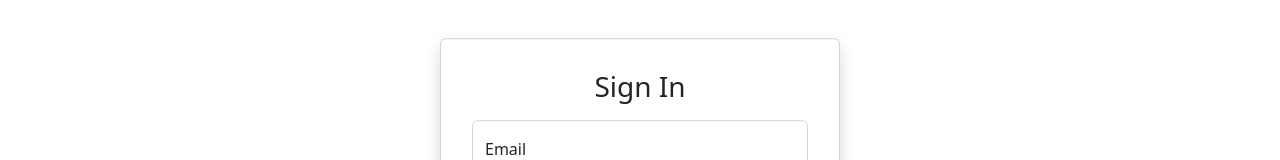
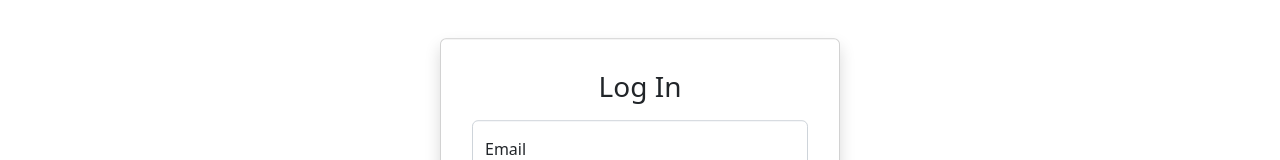
Before and after one commit to paul3bin/Favorite-Stocks-Watcher, a React (Create React App) app in the folder frontend/: page /login in a window 1280 px wide. Shown: the part 175-335 px from the top of the page. Built offline with nearby package versions, Linux system fonts and the light colour scheme.

Commit message:
minor changes

```diff
--- a/frontend/src/components/Nav.js
+++ b/frontend/src/components/Nav.js
@@ -6,7 +6,7 @@
 
 export function Nav(props) {
   const [cookies, setCookie, removeCookie] = useCookies(["token"]);
-  const isAuthenticated = cookies["token"];
+  const isAuthenticated = cookies.token;
 
   return isAuthenticated ? (
     <nav
--- a/frontend/src/pages/PageNotFound.js
+++ b/frontend/src/pages/PageNotFound.js
@@ -7,7 +7,7 @@
   document.title = "FSW | Page Not Found";
 
   const [cookies] = useCookies(["token"]);
-  const isAuthenticated = cookies["token"];
+  const isAuthenticated = cookies.token;
 
   return (
     <div className="d-flex h-100 text-center text-dark bg-white">
--- a/frontend/src/pages/login.js
+++ b/frontend/src/pages/login.js
@@ -62,7 +62,7 @@
         <div className="row justify-content-md-center">
           <div className="card text-dark shadow p-3 mb-3 rounded login-container text-center">
             <main className="form-signin w-100 m-auto">
-              <h1 className="h3 mb-3 fw-normal">Sign In</h1>
+              <h1 className="h3 mb-3 fw-normal">Log In</h1>
 
               <div className="form-floating mb-3">
                 <input
```
Also changed, not shown: frontend/src/components/UserStocks.js (+0 -92 lines).
